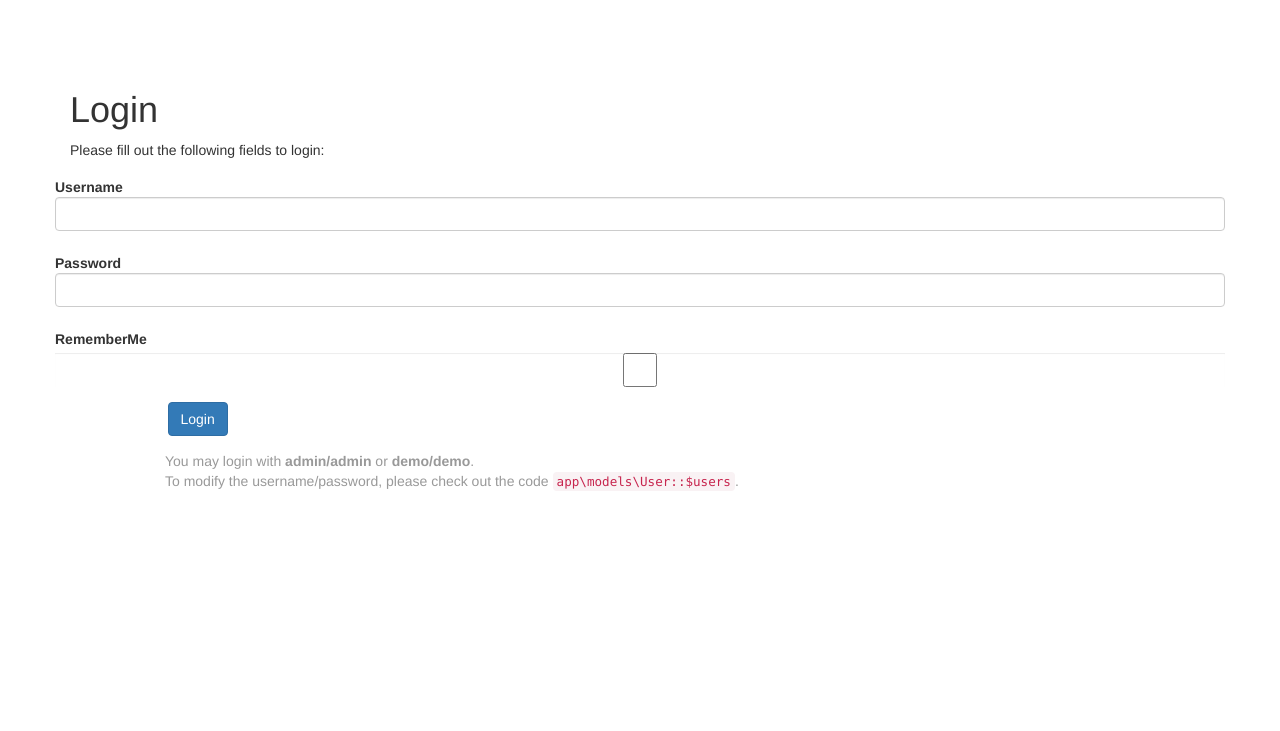
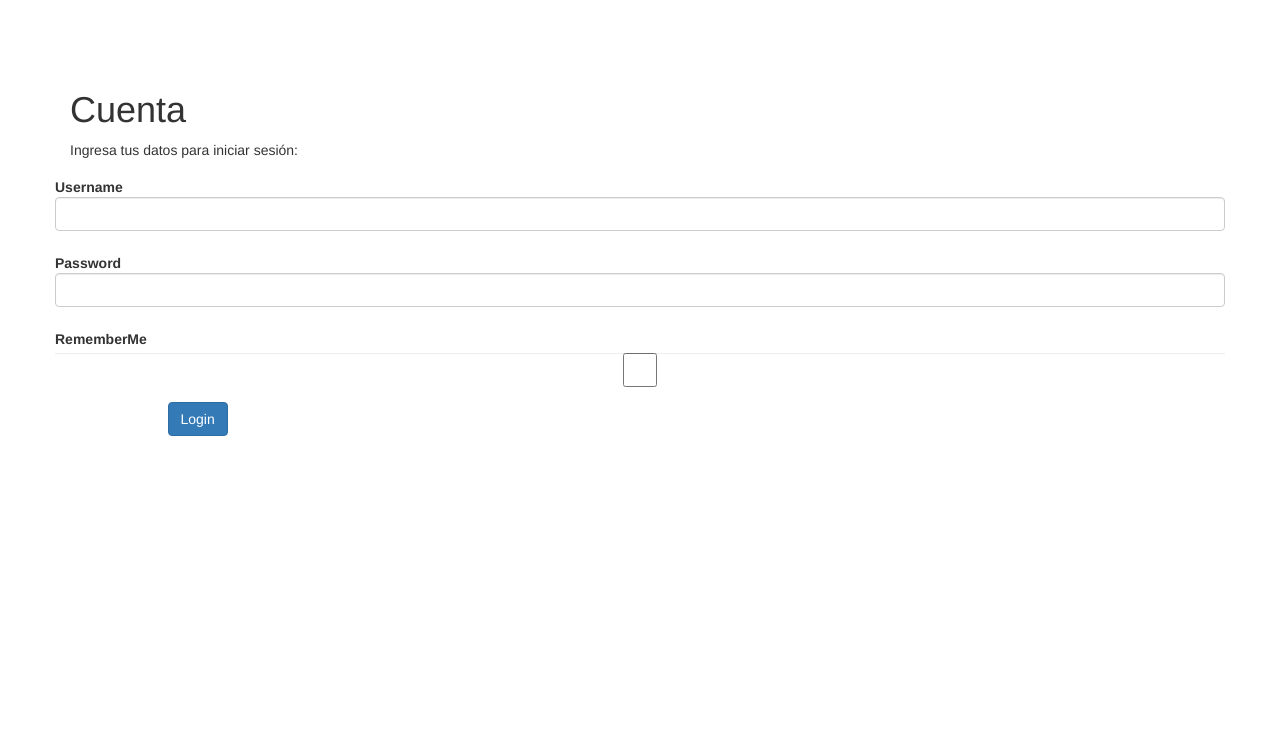
Before and after one commit to cesartejeda/ProyectoFinal, a Yii app: template MiAplicacion/views/site/login.php in a window 1280 px wide. Shown: the top 731 px of the page. Run offline with PHP 8.4 and a stand-in for Yii, Linux system fonts and the light colour scheme; the template is opened without the code that fills it, so the values that code supplies are empty; form fields are guessed from the names that the template uses; some libraries are stand-ins or nearby versions.

Commit message:
Edicion 19

```diff
--- a/MiAplicacion/views/layouts/main.php
+++ b/MiAplicacion/views/layouts/main.php
@@ -43,7 +43,7 @@ AppAsset::register($this);
             ['label' => 'Tipo Tarea', 'url' => ['/tipo-tarea/index']],
             ['label' => 'Contacto', 'url' => ['/site/contact']],
             Yii::$app->user->isGuest ?
-                ['label' => 'Login', 'url' => ['/site/login']] :
+                ['label' => 'Cuenta', 'url' => ['/site/login']] :
                 [
                     'label' => 'Logout (' . Yii::$app->user->identity->username . ')',
                     'url' => ['/site/logout'],
--- a/MiAplicacion/views/site/login.php
+++ b/MiAplicacion/views/site/login.php
@@ -7,13 +7,13 @@
 use yii\helpers\Html;
 use yii\bootstrap\ActiveForm;
 
-$this->title = 'Login';
+$this->title = 'Cuenta';
 $this->params['breadcrumbs'][] = $this->title;
 ?>
 <div class="site-login">
     <h1><?= Html::encode($this->title) ?></h1>
 
-    <p>Please fill out the following fields to login:</p>
+    <p>Ingresa tus datos para iniciar sesión:</p>
 
     <?php $form = ActiveForm::begin([
         'id' => 'login-form',
@@ -40,8 +40,5 @@ $this->params['breadcrumbs'][] = $this->title;
 
     <?php ActiveForm::end(); ?>
 
-    <div class="col-lg-offset-1" style="color:#999;">
-        You may login with <strong>admin/admin</strong> or <strong>demo/demo</strong>.<br>
-        To modify the username/password, please check out the code <code>app\models\User::$users</code>.
-    </div>
+
 </div>
```
